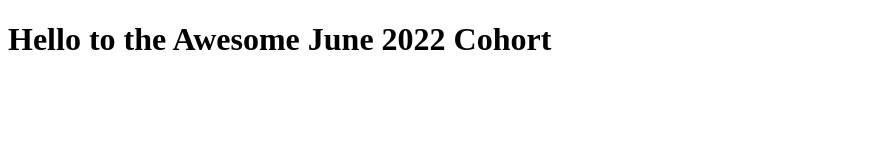
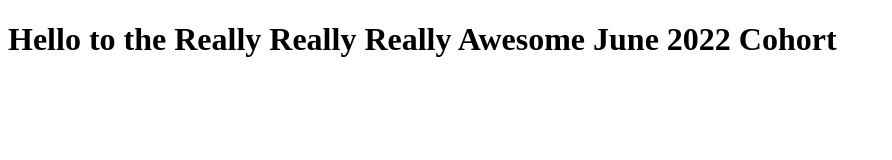
Before and after one commit to m-bry/gitPractice, a plain HTML site: page index.html in a window 1280 px wide. Shown: the whole page, without its empty margins (0-892 px from the left). Drawn offline with Linux system fonts and the light colour scheme.

Commit message:
added really really really to the header

```diff
--- a/index.html
+++ b/index.html
@@ -7,6 +7,6 @@
     <title>June 2022</title>
 </head>
 <body>
-    <h1>Hello to the Awesome June 2022 Cohort</h1>
+    <h1>Hello to the Really Really Really Awesome June 2022 Cohort</h1>
 </body>
 </html>
```
